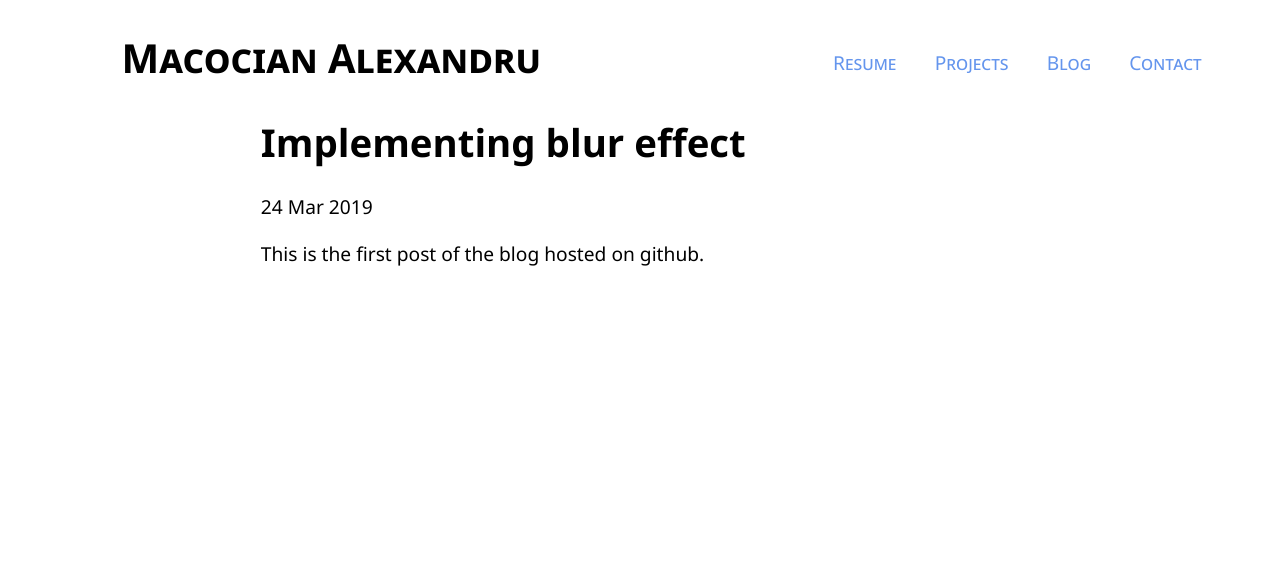
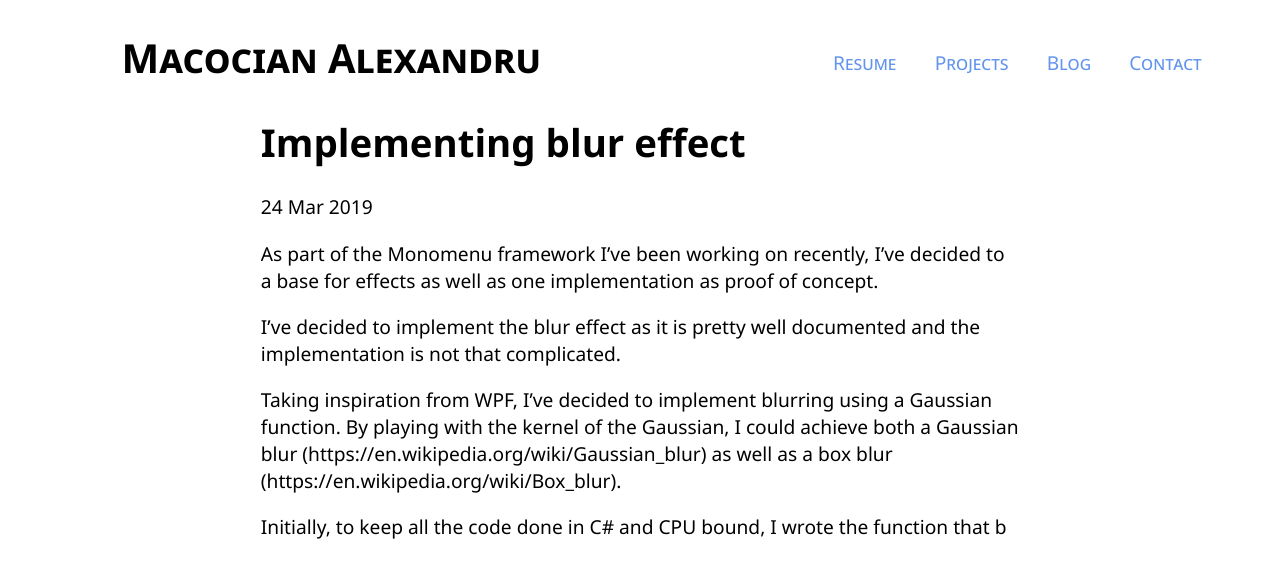
Before and after one commit to AlexMacocian/alexmacocian.github.io, a Jekyll site: the page built from _posts/2019-03-24-Implementing-blur-effect.md, in a window 1280 px wide. Shown: the top 578 px of the page. Built offline with Jekyll 4.4.1, drawn with Linux system fonts in a browser that asks for light colours.

Commit message:
Update 2019-03-24-Implementing-blur-effect.md

```diff
--- a/_posts/2019-03-24-Implementing-blur-effect.md
+++ b/_posts/2019-03-24-Implementing-blur-effect.md
@@ -4,4 +4,11 @@ title: "Implementing blur effect"
 date: 2019-03-24
 ---
 
-This is the first post of the blog hosted on github.
+As part of the Monomenu framework I've been working on recently, I've decided to a base for effects as well as one implementation as proof of concept.
+
+I've decided to implement the blur effect as it is pretty well documented and the implementation is not that complicated.
+
+Taking inspiration from WPF, I've decided to implement blurring using a Gaussian function. By playing with the kernel of the Gaussian, I could achieve both a Gaussian blur (https://en.wikipedia.org/wiki/Gaussian_blur) as well as a box blur (https://en.wikipedia.org/wiki/Box_blur).
+
+
+Initially, to keep all the code done in C# and CPU bound, I wrote the function that b
```
